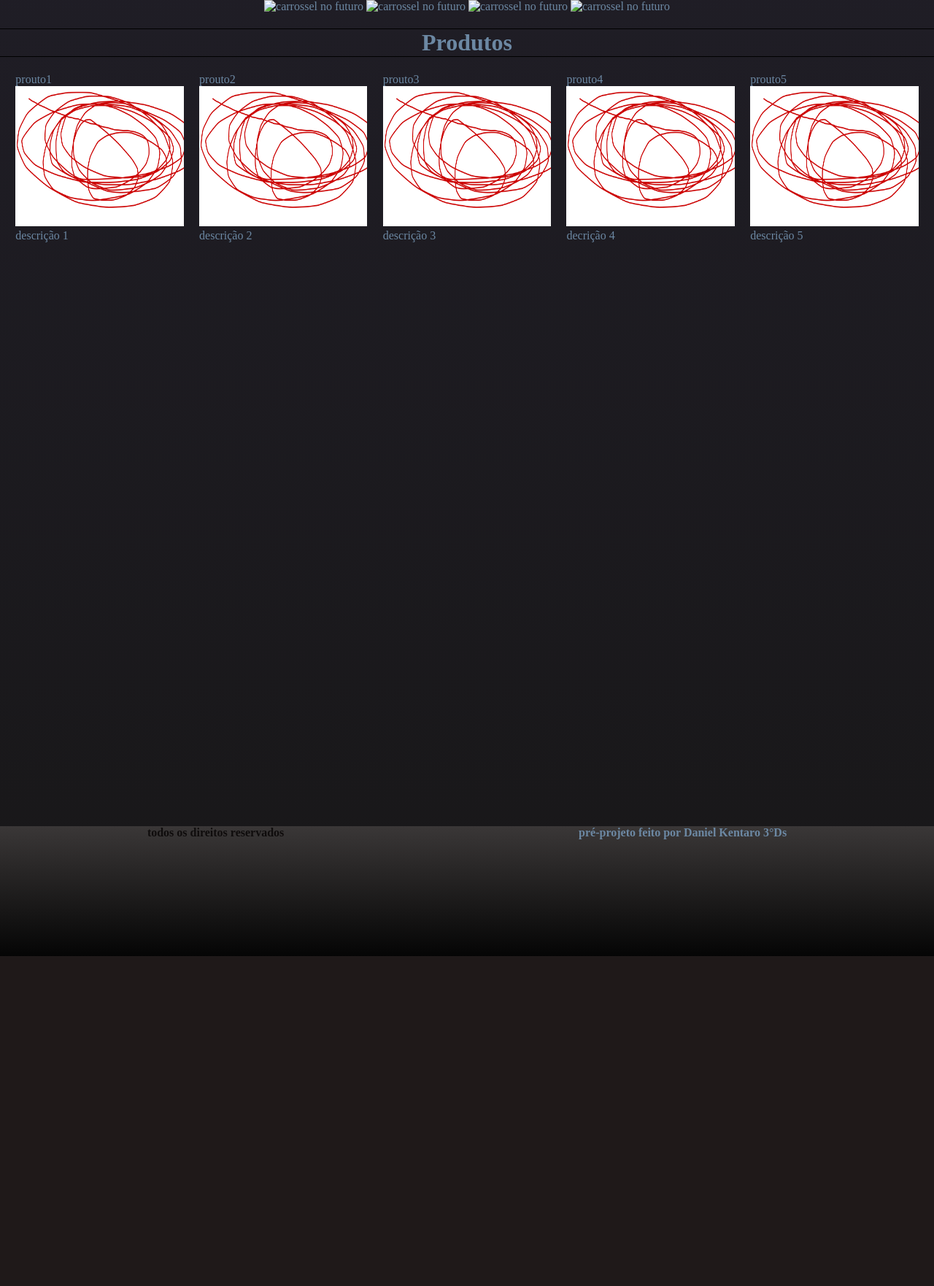
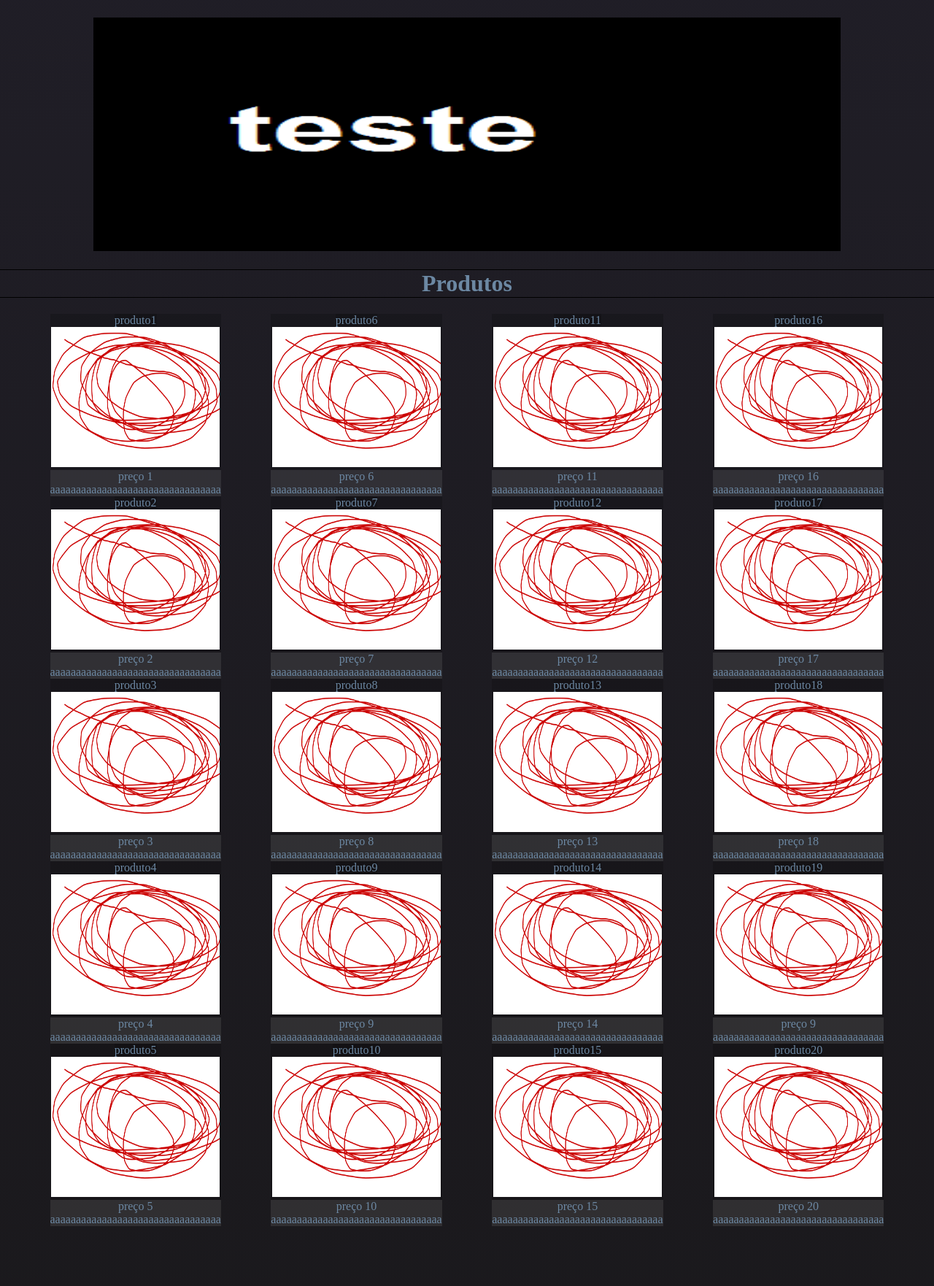
Before and after one commit to DANIELKENTARO/3-ano-analise, a PHP site: page / in a window 1280 px wide. Shown: the part 158-1920 px from the top of the page at 73% size. Before the commit the page ends 1468 px from the top, so only its background shows below. Run offline with PHP 8.4, Linux system fonts and the light colour scheme.

Commit message:
Add files via upload

```diff
--- a/index.html
+++ b/index.html
@@ -1,4 +1,4 @@
-<!DOCTYPE html>
+<!doctype html>
 <html lang="pt-br">
 <head>
     <meta charset="UTF-8">
@@ -23,39 +23,131 @@
 <div class="main">
             <div class="carrossel">
                 <center>
-            <img src="#" alt="carrossel no futuro">
-            <img src="#" alt="carrossel no futuro">
-            <img src="#" alt="carrossel no futuro">
-            <img src="#" alt="carrossel no futuro">
+                    <script >
+                        a = document.getElementsByClassName()[0]
+                        hide()
+                        a = document.getElementsByClassName()[0]
+                        style.addProperty("display: none;")
+                        click()
+                        style.removeProperty("hide")
+                    </script>
+            <img src="img/teste.png" class="a" id="show" alt="carrossel no futuro" onclick="hide()">
+            <img src="img/teste.png" class="a" id="hide" alt="carrossel no futuro" onclick="hide()">
+            <img src="img/teste.png" class="a" id="hide" alt="carrossel no futuro" onclick="hide()">
+            <img src="img/teste.png" class="a" id="hide" alt="carrossel no futuro" onclick="hide()">
                 </center>
             </div>
             <h1>Produtos</h1>
     <div class="produtos">
+<!-- max caracteres na descrição por linha: 31-->
+                <div class="bloco1">
             <div class="flex_produtos">
-                <label for="p1" class="flex_produtos">prouto1</label>
+                    <label for="p1" class="flex_produtos">produto1</label>
                 <li id="p1"><img src="img/Sem título.png" alt="lista de produtos"></li>
-                <label for="p1" class="flex_produtos">descrição 1</label>
+                    <label for="p1" class="descricao">preço 1 <br> aaaaaaaaaaaaaaaaaaaaaaaaaaaaaaaaa</label>
             </div>
         <div class="flex_produtos">
-            <label for="p2" class="flex_produtos">prouto2</label>
+                <label for="p2" class="flex_produtos">produto2</label>
             <li id="p2"><img src="img/Sem título.png" alt="lista de produtos"></li>
-            <label for="p2" class="flex_produtos">descrição 2</label>
+                <label for="p2" class="descricao">preço 2 <br> aaaaaaaaaaaaaaaaaaaaaaaaaaaaaaaaa</label>
         </div>
             <div class="flex_produtos">
-                <label for="p3" class="flex_produtos">prouto3</label>
+                    <label for="p3" class="flex_produtos">produto3</label>
                 <li id="p3"><img src="img/Sem título.png" alt="lista de produtos"></li>
-                <label for="p3" class="flex_produtos">descrição 3</label>
+                    <label for="p3" class="descricao">preço 3 <br> aaaaaaaaaaaaaaaaaaaaaaaaaaaaaaaaa</label>
             </div>
         <div class="flex_produtos">
-            <label for="p4" class="flex_produtos">prouto4</label>
+                <label for="p4" class="flex_produtos">produto4</label>
             <li id="p4"><img src="img/Sem título.png" alt="lista de produtos"></li>
-            <label for="p4" class="flex_produtos">decrição 4</label>
+                <label for="p4" class="descricao">preço 4 <br> aaaaaaaaaaaaaaaaaaaaaaaaaaaaaaaaa</label>
         </div>
             <div class="flex_produtos">
-                <label for="p5" class="flex_produtos">prouto5</label>
+                    <label for="p5" class="flex_produtos">produto5</label>
                 <li id="p5"><img src="img/Sem título.png" alt="lista de produtos"></li>
-                <label for="p5" class="flex_produtos">descrição 5</label>
+                    <label for="p5" class="descricao">preço 5 <br> aaaaaaaaaaaaaaaaaaaaaaaaaaaaaaaaa</label>
             </div>
+                    </div>
+                <div class="bloco2">
+            <div class="flex_produtos">
+                <label for="p6" class="flex_produtos">produto6</label>
+            <li id="p6"><img src="img/Sem título.png" alt="lista de produtos"></li>
+                <label for="p6" class="descricao">preço 6 <br> aaaaaaaaaaaaaaaaaaaaaaaaaaaaaaaaa</label>
+        </div>
+    <div class="flex_produtos">
+            <label for="p7" class="flex_produtos">produto7</label>
+        <li id="p7"><img src="img/Sem título.png" alt="lista de produtos"></li>
+            <label for="p7" class="descricao">preço 7 <br> aaaaaaaaaaaaaaaaaaaaaaaaaaaaaaaaa</label>
+    </div>
+        <div class="flex_produtos">
+                <label for="p8" class="flex_produtos">produto8</label>
+            <li id="p8"><img src="img/Sem título.png" alt="lista de produtos"></li>
+                <label for="p8" class="descricao">preço 8 <br> aaaaaaaaaaaaaaaaaaaaaaaaaaaaaaaaa</label>
+        </div>
+    <div class="flex_produtos">
+            <label for="p9" class="flex_produtos">produto9</label>
+        <li id="p9"><img src="img/Sem título.png" alt="lista de produtos"></li>
+            <label for="p9" class="descricao">preço 9 <br> aaaaaaaaaaaaaaaaaaaaaaaaaaaaaaaaa</label>
+    </div>
+        <div class="flex_produtos">
+                <label for="p10" class="flex_produtos">produto10</label>
+            <li id="p10"><img src="img/Sem título.png" alt="lista de produtos"></li>
+                <label for="p10" class="descricao">preço 10 <br> aaaaaaaaaaaaaaaaaaaaaaaaaaaaaaaaa</label>
+            </div>
+                    </div>
+                <div class="bloco3">
+                    <div class="flex_produtos">
+                        <label for="p11" class="flex_produtos">produto11</label>
+                    <li id="p11"><img src="img/Sem título.png" alt="lista de produtos"></li>
+                        <label for="p11" class="descricao">preço 11 <br> aaaaaaaaaaaaaaaaaaaaaaaaaaaaaaaaa</label>
+                </div>
+            <div class="flex_produtos">
+                    <label for="p12" class="flex_produtos">produto12</label>
+                <li id="p12"><img src="img/Sem título.png" alt="lista de produtos"></li>
+                    <label for="p12" class="descricao">preço 12 <br> aaaaaaaaaaaaaaaaaaaaaaaaaaaaaaaaa</label>
+            </div>
+                <div class="flex_produtos">
+                        <label for="p13" class="flex_produtos">produto13</label>
+                    <li id="p13"><img src="img/Sem título.png" alt="lista de produtos"></li>
+                        <label for="p13" class="descricao">preço 13 <br> aaaaaaaaaaaaaaaaaaaaaaaaaaaaaaaaa</label>
+                </div>
+            <div class="flex_produtos">
+                    <label for="p14" class="flex_produtos">produto14</label>
+                <li id="p14"><img src="img/Sem título.png" alt="lista de produtos"></li>
+                    <label for="p14" class="descricao">preço 14 <br> aaaaaaaaaaaaaaaaaaaaaaaaaaaaaaaaa</label>
+            </div>
+                <div class="flex_produtos">
+                        <label for="p15" class="flex_produtos">produto15</label>
+                    <li id="p15"><img src="img/Sem título.png" alt="lista de produtos"></li>
+                        <label for="p15" class="descricao">preço 15 <br> aaaaaaaaaaaaaaaaaaaaaaaaaaaaaaaaa</label>
+                    </div>
+                    </div>
+                <div class="bloco4">
+                        <div class="flex_produtos">
+                            <label for="p16" class="flex_produtos">produto16</label>
+                        <li id="p16"><img src="img/Sem título.png" alt="lista de produtos"></li>
+                            <label for="p16" class="descricao">preço 16 <br> aaaaaaaaaaaaaaaaaaaaaaaaaaaaaaaaa</label>
+                    </div>
+                <div class="flex_produtos">
+                        <label for="p17" class="flex_produtos">produto17</label>
+                    <li id="p17"><img src="img/Sem título.png" alt="lista de produtos"></li>
+                        <label for="p17" class="descricao">preço 17 <br> aaaaaaaaaaaaaaaaaaaaaaaaaaaaaaaaa</label>
+                </div>
+                    <div class="flex_produtos">
+                            <label for="p18" class="flex_produtos">produto18</label>
+                        <li id="p18 "><img src="img/Sem título.png" alt="lista de produtos"></li>
+                            <label for="p18" class="descricao">preço 18 <br> aaaaaaaaaaaaaaaaaaaaaaaaaaaaaaaaa</label>
+                    </div>
+                <div class="flex_produtos">
+                        <label for="p19" class="flex_produtos">produto19</label>
+                    <li id="p19"><img src="img/Sem título.png" alt="lista de produtos"></li>
+                        <label for="p19" class="descricao">preço 9 <br> aaaaaaaaaaaaaaaaaaaaaaaaaaaaaaaaa</label>
+                </div>
+                    <div class="flex_produtos">
+                            <label for="p20" class="flex_produtos">produto20</label>
+                        <li id="p20"><img src="img/Sem título.png" alt="lista de produtos"></li>
+                            <label for="p20" class="descricao">preço 20 <br> aaaaaaaaaaaaaaaaaaaaaaaaaaaaaaaaa</label>
+                        </div>
+                    </div>
     </div>
 </div>
     </main>
--- a/style.css
+++ b/style.css
@@ -100,6 +100,7 @@ input{
 .tela_login{
     margin: 10vw 70vh;
 }
+    align-self: center;
 .main{
     margin: 0;
     display: flex;
@@ -107,6 +108,15 @@ input{
 }
 .carrossel{
     align-items: center;
+}
+#hide{
+    display: none;
+}
+#show{
+    padding-top: 3vh;
+    width: 80vw;
+    height: 40vh;
+    cursor: grab;
 }
 .produtos{
     display: flex;
@@ -116,8 +126,29 @@ input{
     width: 18vw;
     height: 24vh;
 }
-.flex_proutos{
+.flex_produtos{
+    text-align: center;
+    background-color:#0000002f ;
+}
+.descricao{
+    text-align: center;
+    background-color:#ffffff1c ;
     display: flex;
     flex-direction: column;
     align-items: center;
 }
+.bloco1{
+   margin-bottom: 3vh;
+}
+.bloco2{
+   margin-bottom: 3vh;
+
+}
+.bloco3{
+   margin-bottom: 3vh;
+
+}
+.bloco4{
+   margin-bottom: 3vh;
+
+}
```
Also changed, not shown: anterior.png (added), próximo.png (added), teste.png (added).
